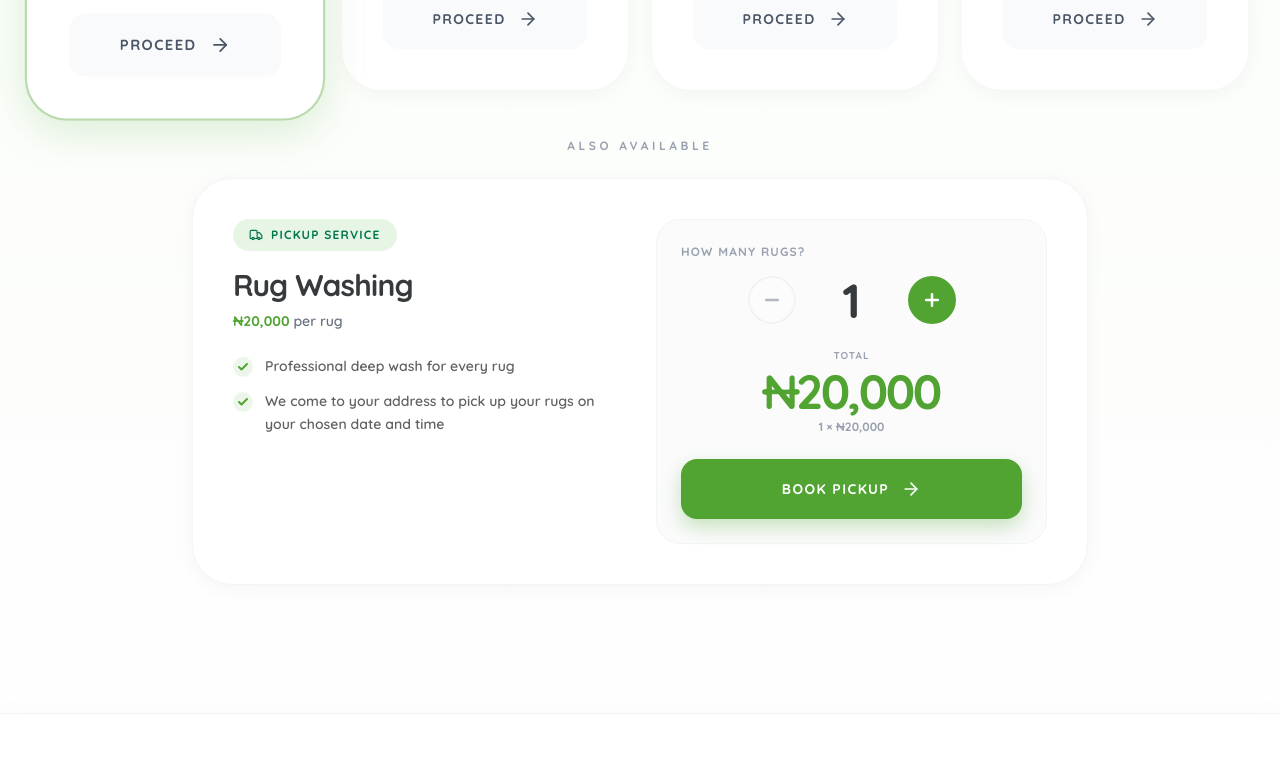
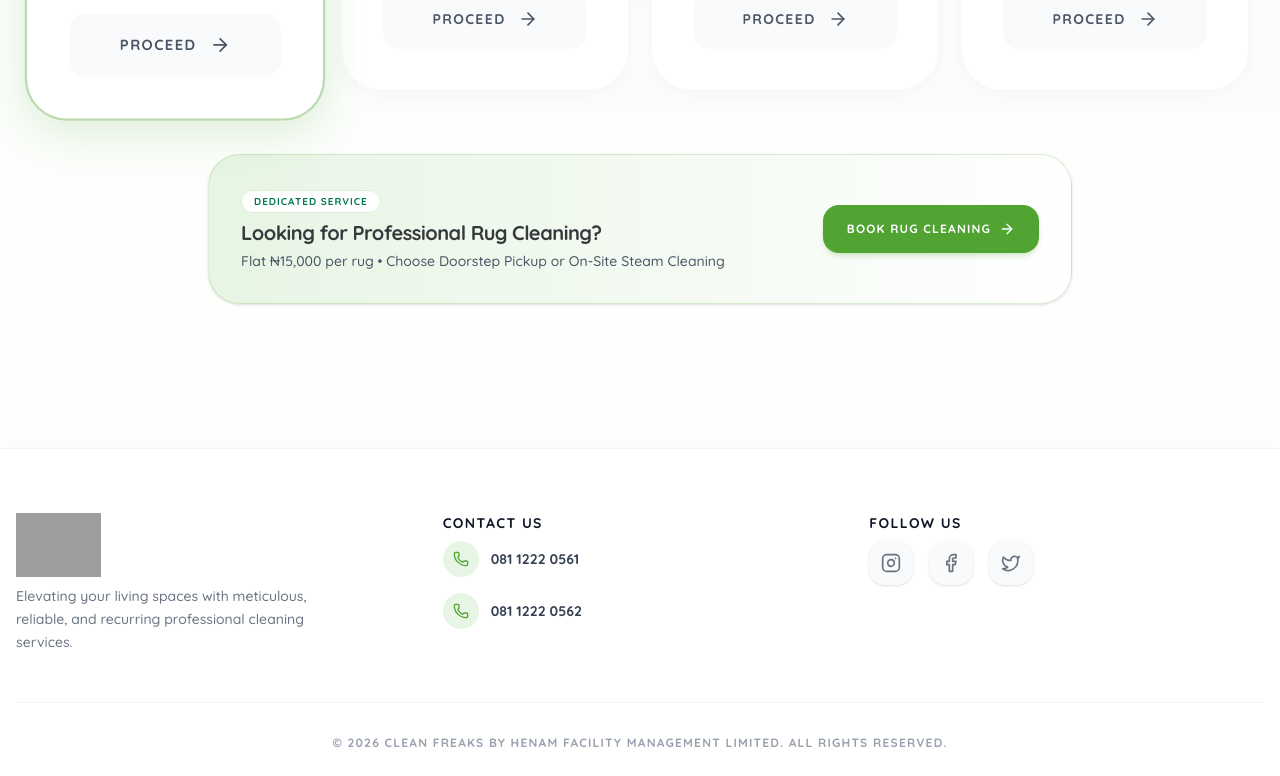
Before and after one commit to wolethescientist/cleanfreaks, a Next.js app: page /cleanfreaks in a window 1280 px wide. Shown: the part 1840-2616 px from the top of the page. Built offline with nearby package versions, Linux system fonts and the light colour scheme; grey boxes are pictures that could not be loaded.

Commit message:
feat: move rug cleaning to dedicated page /cleanfreaks/rug-cleaning and link from main plans

```diff
--- a/src/components/booking/PlanSelection.tsx
+++ b/src/components/booking/PlanSelection.tsx
@@ -5,7 +5,7 @@ import { Plan } from "@/types/booking";
 import { buildBookingPlan } from "@/lib/booking";
 import { Check, ArrowRight, Users } from "lucide-react";
 import { motion } from "framer-motion";
-import RugWashingCard from "./RugWashingCard";
+import Link from "next/link";
 
 type PlanSelectionProps = {
   selectedPlan: Plan | null;
@@ -108,9 +108,27 @@ export default function PlanSelection({ selectedPlan, selectedQuantity, onSelect
       ))}
     </div>
 
-    <div className="px-4 pb-8">
-      <p className="text-center text-xs font-black text-gray-400 uppercase tracking-[0.3em] mb-6">Also Available</p>
-      <RugWashingCard selectedPlan={selectedPlan} initialQuantity={selectedQuantity} onSelect={onSelect} />
+    <div className="max-w-4xl mx-auto px-4 pb-12 pt-4">
+      <div className="p-6 sm:p-8 rounded-[2rem] bg-gradient-to-r from-[#E7F5E4] to-white border border-[#51A432]/20 flex flex-col sm:flex-row items-center justify-between gap-6 shadow-sm">
+        <div className="text-center sm:text-left">
+          <span className="text-[10px] font-black uppercase tracking-widest text-[#00774D] bg-white px-3 py-1 rounded-full border border-[#51A432]/20">
+            Dedicated Service
+          </span>
+          <h4 className="text-lg sm:text-xl font-black text-[#373A3C] tracking-tight mt-2">
+            Looking for Professional Rug Cleaning?
+          </h4>
+          <p className="text-xs sm:text-sm text-gray-600 font-medium mt-1">
+            Flat ₦15,000 per rug • Choose Doorstep Pickup or On-Site Steam Cleaning
+          </p>
+        </div>
+        <Link
+          href="/cleanfreaks/rug-cleaning"
+          className="whitespace-nowrap px-6 py-4 rounded-2xl bg-[#51A432] text-white font-black text-xs uppercase tracking-widest flex items-center gap-2 hover:bg-[#00774D] hover:-translate-y-0.5 transition-all shadow-md shadow-[#51A432]/20"
+        >
+          Book Rug Cleaning
+          <ArrowRight size={16} />
+        </Link>
+      </div>
     </div>
     </>
   );
--- a/src/components/rugs/RugBookingCalendar.tsx
+++ b/src/components/rugs/RugBookingCalendar.tsx
@@ -7,9 +7,8 @@ import { motion, AnimatePresence } from "framer-motion";
 import { Calendar as CalendarIcon, Clock, ChevronRight, Truck, Home, CheckCircle2 } from "lucide-react";
 import { format, startOfDay } from "date-fns";
 import { RugServiceType } from "@/types/booking";
-import type { AvailabilityData } from "@/app/api/availability/route";
-
-const MAX_PER_SLOT = 10;
+import type { AvailabilityData } from "@/lib/availability";
+import { MAX_PER_SLOT } from "@/constants/schedule";
 
 type RugBookingCalendarProps = {
   selectedDate: Date | null;
```
